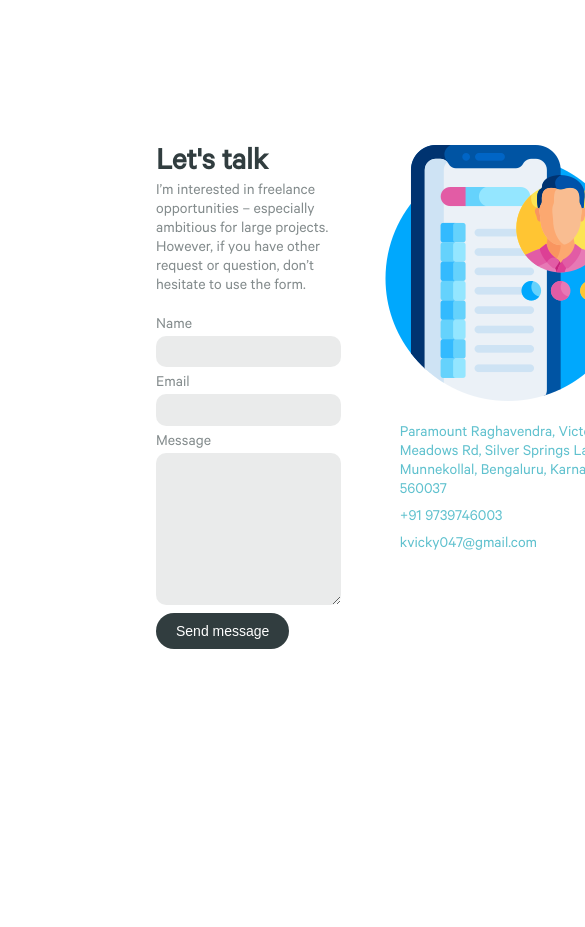
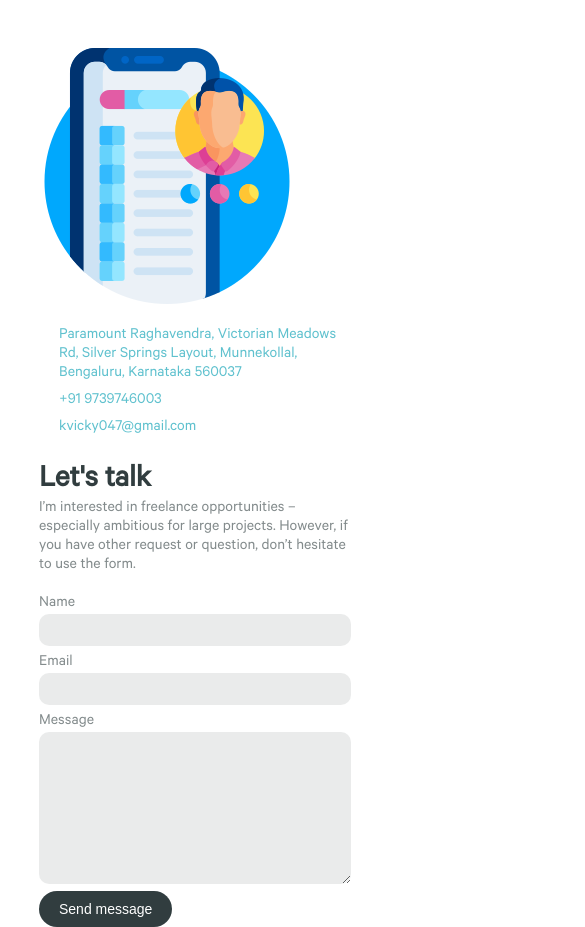
Before and after one commit to sherlvick/myPortfolio, a React (Create React App) app: page /contact in a window 390 px wide. Shown: the top 927 px of the page, 585 px wide, since content can reach past the window. Before the commit the page ends 844 px from the top, so only its background shows below. Built offline with nearby package versions, Linux system fonts and the light colour scheme; some icons are missing.

Commit message:
Contact page responsiveness

```diff
--- a/src/views/Contact/Contact.module.css
+++ b/src/views/Contact/Contact.module.css
@@ -49,7 +49,6 @@
     transition: font-size 1s;
     cursor: pointer;
     border: none;
-    /* box-sizing: content-box; */
   }
 
 .SendMsgBtn:hover{
@@ -68,7 +67,6 @@
 
 .ContactDetailWrapper{
     flex: 1;
-
 }
 
 .ContactImg{
@@ -85,3 +83,17 @@
 .ContactInfo a{
     color: var(--color-link);
 }
+
+
+@media only screen and (max-width: 425px){
+    .PageContainer{
+        margin: 0;
+        display: flex;
+        flex-flow: column-reverse nowrap;
+    }
+
+    .ContactDetailWrapper{
+        padding: 0 10vmin;
+        margin-bottom: 5vmin;
+    }
+}
--- a/src/views/HomePage/HomePage.module.css
+++ b/src/views/HomePage/HomePage.module.css
@@ -7,6 +7,8 @@
     margin: 0 15vmin;
 }
 /* ------------------------------- */
+
+/* Profile navigation card css and hover effects */
 .TilesSection{
     display: grid;
     grid-template-columns: auto auto;
@@ -19,12 +21,9 @@
 }
 
 .Bg_Yellow{
-    /* background-color: #FFDC00; */
     background-color: #EFC01A;
 }
 
-
-/* Profile navigation card css and hover effects */
 .ProfileNavigatorCard{
     margin: auto;
     padding: 250px 0;
```
